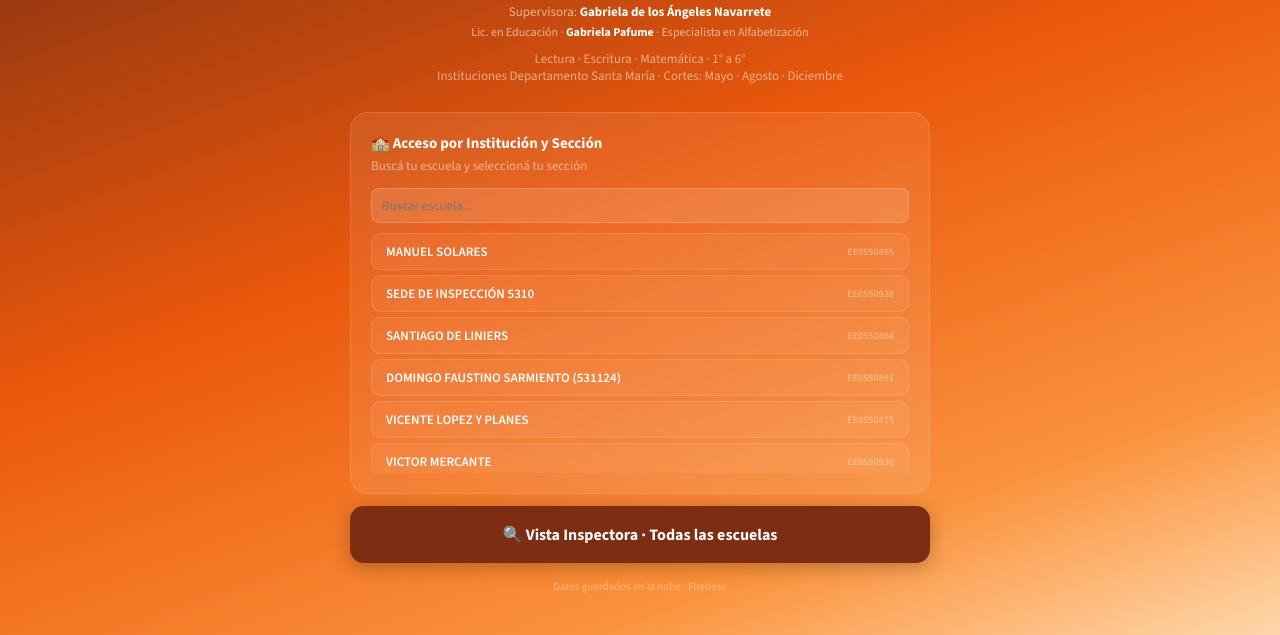
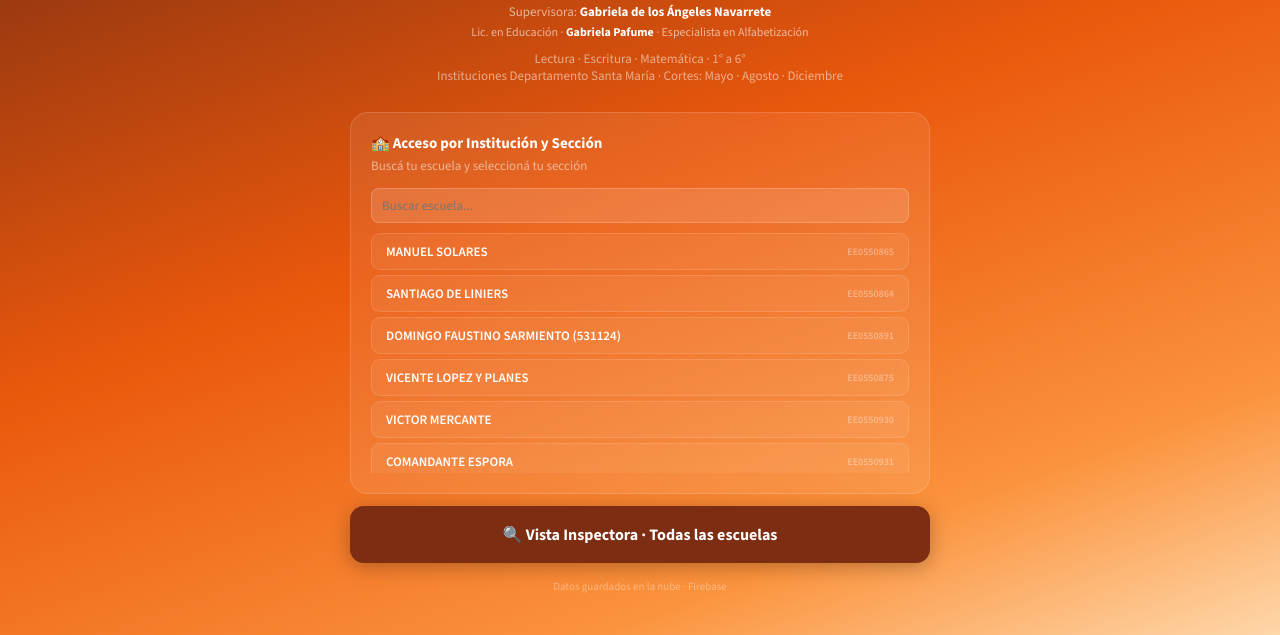
Before and after one commit to gabriellapafume-code/alfabetizacion-zona-5310, a plain HTML site: page index.html in a window 1280 px wide. Shown: the part 165-800 px from the top of the page. Drawn offline with nearby package versions, Linux system fonts and the light colour scheme.

Commit message:
Remove SEDE DE INSPECCIÓN 5310 from ESCUELAS array

```diff
--- a/index.html
+++ b/index.html
@@ -1,3 +1,4 @@
+
 <!DOCTYPE html>
 <!-- ALFABETIZACIÓN · Zona 5310 Oeste · Gabriela Pafume -->
 <html lang="es">
@@ -60,7 +61,7 @@ td{padding:7px 10px;border-bottom:1px solid #e2e8f0;vertical-align:middle}
 // ── DATOS ────────────────────────────────────────────
 const ESCUELAS=[
   {id:"531121",nombre:"MANUEL SOLARES",cue:"EE0550865"},
-  {id:"531100",nombre:"SEDE DE INSPECCIÓN 5310",cue:"EE0550926"},
+
   {id:"531122",nombre:"SANTIAGO DE LINIERS",cue:"EE0550864"},
   {id:"531124",nombre:"DOMINGO FAUSTINO SARMIENTO (531124)",cue:"EE0550891"},
   {id:"531126",nombre:"VICENTE LOPEZ Y PLANES",cue:"EE0550875"},
```
